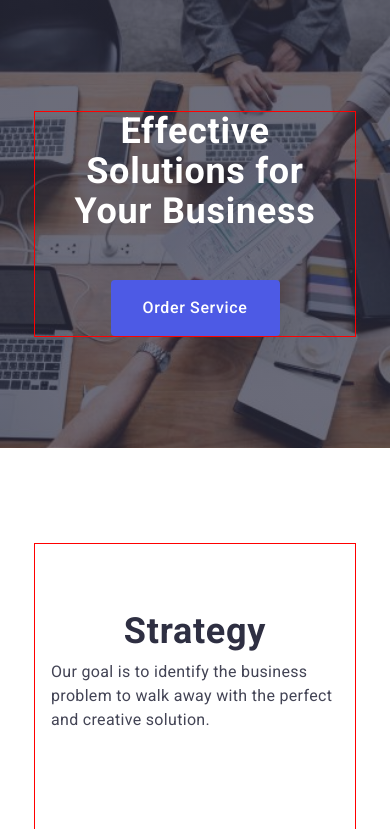
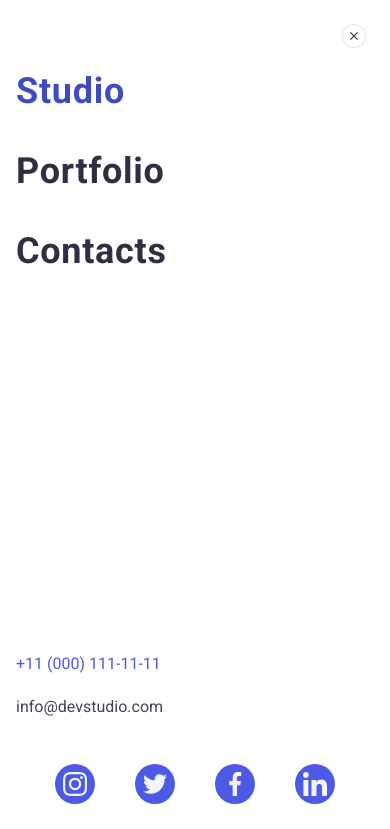
Before and after one commit to Olena457/goit-markup-hw-06, a plain HTML site: page index.html in a window 390 px wide. Shown: the top 829 px of the page. Drawn offline with nearby package versions, Linux system fonts and the light colour scheme.

Commit message:
mobile menu

```diff
--- a/css/styles.css
+++ b/css/styles.css
@@ -187,7 +187,6 @@ p {
 
 .section.section-hero {
   padding: 112px 0;
-
   max-width: 428px;
   margin: 0 auto;
   text-align: center;
@@ -258,7 +257,6 @@ p {
 }
 @media screen and (min-width: 1158px) {
   .section.section-hero {
-    margin-bottom: 120px;
     max-width: 1440px;
     padding: 188px 0;
     background-image: linear-gradient(rgba(46, 47, 66, 0.7), rgba(46, 47, 66, 0.7)),
@@ -281,8 +279,8 @@ p {
 }
 @media only screen and (min-width: 768px) {
   .section {
-    padding-top: 48px;
-    padding-bottom: 48px;
+    padding-top: 96px;
+    padding-bottom: 96px;
   }
 }
 @media only screen and (min-width: 1158px) {
@@ -371,54 +369,44 @@ p {
 }
 /* FEATURES section----------------- */
 .features {
-  padding: 96px 16px 92px 16px;
+  padding: 96px 0px 92px 0px;
 }
 .features-list {
   display: flex;
   flex-wrap: wrap;
-  align-items: center;
-  justify-content: center;
-  flex-direction: column;
-  min-width: 288px;
   gap: 72px;
 }
 .features-wrapper {
-  visibility: hidden;
+  display: none;
 }
 .features-item {
+  width: 100%;
 }
 @media only screen and (min-width: 768px) {
-  .features {
-    padding: 96px 16px 96px 16px;
+  .features-title.direction {
+    text-align: left;
   }
   .features-list {
-    display: flex;
-    flex-direction: row;
-    flex-wrap: wrap;
-    min-width: 356px;
-    gap: 8px;
+    gap: 72px 24px;
+  }
+  .article-work.text {
+    color: #2e2f42;
+    font-family: Roboto;
+    font-size: 16px;
+    font-weight: 400;
+    line-height: 1.5;
+    letter-spacing: 0.02em;
   }
   .features-item {
     width: calc((100% - 24px * 1) / 2);
   }
-  .wraper-feature {
-  }
-  .features-wrapper {
-    visibility: hidden;
-  }
 }
 @media only screen and (min-width: 1158px) {
   .features {
-    padding: 120px 156px 60px 120px;
+    padding: 120px 0px 120px 0px;
   }
-  .features-list {
-    display: flex;
-    align-items: center;
-    justify-content: center;
-    width: 1440px;
-    margin: 0 auto;
-    flex: row;
-    gap: 24px;
+  .features-title.direction {
+    text-align: left;
   }
   .features-item {
     background-color: #ffffff;
@@ -426,7 +414,6 @@ p {
   }
   .features-wrapper {
     display: flex;
-    visibility: visible;
     align-items: center;
     justify-content: center;
     margin: 0 auto;
@@ -437,3 +424,107 @@ p {
     border: 1px solid #8e8f99;
   }
 }
+/* VOBILE MENU--------- */
+.mobile-menu {
+  display: flex;
+  flex-direction: column;
+  position: fixed;
+  top: 0;
+  left: 0;
+  padding: 72px 16px 40px 16px;
+  width: 100%;
+  height: 100%;
+  background: #fff;
+  transform: translateX(-100%);
+  transition: transform 250ms cubic-bezier(0.4, 0, 0.2, 1);
+}
+.mobile-menu.is-open {
+  transform: translateX(0);
+}
+
+.menu-btn {
+  position: absolute;
+  top: 24px;
+  right: 24px;
+  display: flex;
+  align-items: center;
+  justify-content: center;
+  background: #fff;
+  width: 24px;
+  height: 24px;
+  border-radius: 50%;
+  border: 1px solid rgba(0, 0, 0, 0.1);
+  color: #2e2f42;
+  transition: background-color 250ms cubic-bezier(0.4, 0, 0.2, 1),
+    border 250ms cubic-bezier(0.4, 0, 0.2, 1);
+}
+.menu-btn:hover,
+.menu-btn:focus {
+  background-color: #e7e9fc;
+}
+
+.menu-btn-icon {
+}
+.icon-menu-close {
+  fill: #2e2f42;
+}
+.menu-nav-mob:not(:last-child) {
+  margin-bottom: 40px;
+}
+.mob-link {
+}
+/* container1------- */
+.mobile-container {
+}
+.menu-mob {
+  margin-bottom: auto;
+}
+.menu-nav-mob {
+  color: #2e2f42;
+  font-family: Roboto;
+  font-size: 36px;
+  font-weight: 700;
+  line-height: 1.11;
+  letter-spacing: 0.02em;
+  text-transform: capitalize;
+}
+.mob-link.current {
+  color: #404bbf;
+}
+
+.address-mobil-link {
+  margin-bottom: 48px;
+}
+.adress-mobil-item:not(:last-child) {
+  margin-bottom: 24px;
+}
+
+.address-mob {
+  color: #434455;
+}
+.address-mob.current {
+  color: #4d5ae5;
+}
+.wrapper-icons {
+  display: flex;
+  align-items: flex-start;
+}
+/* Position container icons */
+.social.mobile {
+  gap: 40px;
+  /* display: flex;
+  align-items: flex-start; */
+}
+/* .social-item {
+  display: flex;
+  align-items: flex-start;
+} */
+.cosial-icon.size {
+}
+
+/* .social-item {
+}
+.social-link {
+}
+.reviev-icon {
+} */
--- a/index.html
+++ b/index.html
@@ -72,7 +72,7 @@
     </section>
     <!-- SECTION FEATURES -->
     <section class="features">
-      <div class="container">
+      <div class="container features">
         <h2 class="visually-hidden">features of work</h2>
         <ul class="features-list">
           <li class="features-item">
@@ -81,13 +81,12 @@
                 <use href="./images/icons.svg#icon-antenna"></use>
               </svg>
             </div>
-            <div class="wraper-feature">
+
             <h3 class="features-title direction">Strategy</h3>
             <p class="article-work text">
               Our goal is to identify the business problem to walk away with the perfect and
               creative solution.
             </p>
-            </div>
           </li>
           <li class="features-item">
             <div class="features-wrapper">
@@ -95,13 +94,12 @@
                 <use href="./images/icons.svg#icon-clock"></use>
               </svg>
             </div>
-            <div class="wraper-feature">
+
             <h3 class="features-title direction">Punctuality</h3>
             <p class="article-work">
               Bring the key message to the brand's audience for the best price within the shortest
               possible time.
             </p>
-            </div>
           </li>
           <li class="features-item">
             <div class="features-wrapper">
@@ -109,13 +107,12 @@
                 <use href="./images/icons.svg#icon-diagram"></use>
               </svg>
             </div>
-            <div class="wraper-feature">
+
             <h3 class="features-title direction">Diligence</h3>
             <p class="article-work">
               Research and confirm brands that present the strongest digital growth opportunities
               and minimize risk.
             </p>
-            </div>
           </li>
           <li class="features-item">
             <div class="features-wrapper">
@@ -123,13 +120,12 @@
                 <use href="./images/icons.svg#icon-astronaut"></use>
               </svg>
             </div>
-            <div class="wraper-feature">
+
             <h3 class="features-title direction">Technologies</h3>
             <p class="article-work">
               Design practice focused on digital experiences. We bring forth a deep passion for
               problem-solving.
             </p>
-            </div>
           </li>
         </ul>
       </div>
@@ -546,5 +542,79 @@
     </div>
   </body>
 </html> -->
+    <div class="mobile-menu is-open">
+      <button class="menu-btn" type="button">
+        <svg class="menu-btn-icon" width="8" height="8" aria-label="mobile menu switch">
+          <use class="icon-menu-close" href="./images/icons.svg#icon-close"></use>
+        </svg>
+      </button>
+
+      <ul class="menu-mob">
+        <li class="menu-nav-mob"><a href="./index.html" class="mob-link current">Studio</a></li>
+        <li class="menu-nav-mob"><a href="" class="mob-link"></a>Portfolio</li>
+        <li class="menu-nav-mob"><a href="" class="mob-link"></a>Contacts</li>
+      </ul>
+
+      <ul class="address-mobil-link">
+        <li class="adress-mobil-item">
+          <a class="address-mob current" href="tel:+110001111111"> +11 (000) 111-11-11</a>
+        </li>
+        <li class="adress-mobil-item">
+          <a class="address-mob" href="mailto:info@devstudio.com"> info@devstudio.com</a>
+        </li>
+      </ul>
+      <div class="wrapper-icons"></div>
+      <ul class="social mobile">
+        <li class="social-item">
+          <a
+            href=""
+            class="social-link"
+            target="_blank"
+            rel="noopener no-referrer"
+            aria-label="link to Instagram">
+            <svg class="cosial-icon size" width="24" height="24">
+              <use class="reviev-icon" href="./images/icons.svg#icon-instagram"></use>
+            </svg>
+          </a>
+        </li>
+        <li class="social-item">
+          <a
+            href=""
+            class="social-link"
+            target="_blank"
+            rel="noopener no-referrer"
+            aria-label="link to Twitter">
+            <svg class="cosial-icon size" width="24" height="24">
+              <use class="reviev-icon" href="./images/icons.svg#icon-twitter"></use>
+            </svg>
+          </a>
+        </li>
+        <li class="social-item">
+          <a
+            href=""
+            class="social-link"
+            target="_blank"
+            rel="noopener no-referrer"
+            aria-label="link to Facebook">
+            <svg class="cosial-icon size" width="24" height="24">
+              <use class="reviev-icon" href="./images/icons.svg#icon-facebook"></use>
+            </svg>
+          </a>
+        </li>
+        <li class="social-item">
+          <a
+            href=""
+            class="social-link"
+            target="_blank"
+            rel="noopener no-referrer"
+            aria-label="link to Linkedin">
+            <svg class="cosial-icon size" width="24" height="24">
+              <use class="reviev-icon" href="./images/icons.svg#icon-linkedin"></use>
+            </svg>
+          </a>
+        </li>
+      </ul>
+      </div>
+    </div>
   </body>
 </html>
```
Lines whose indentation alone changed are shown as unchanged.
